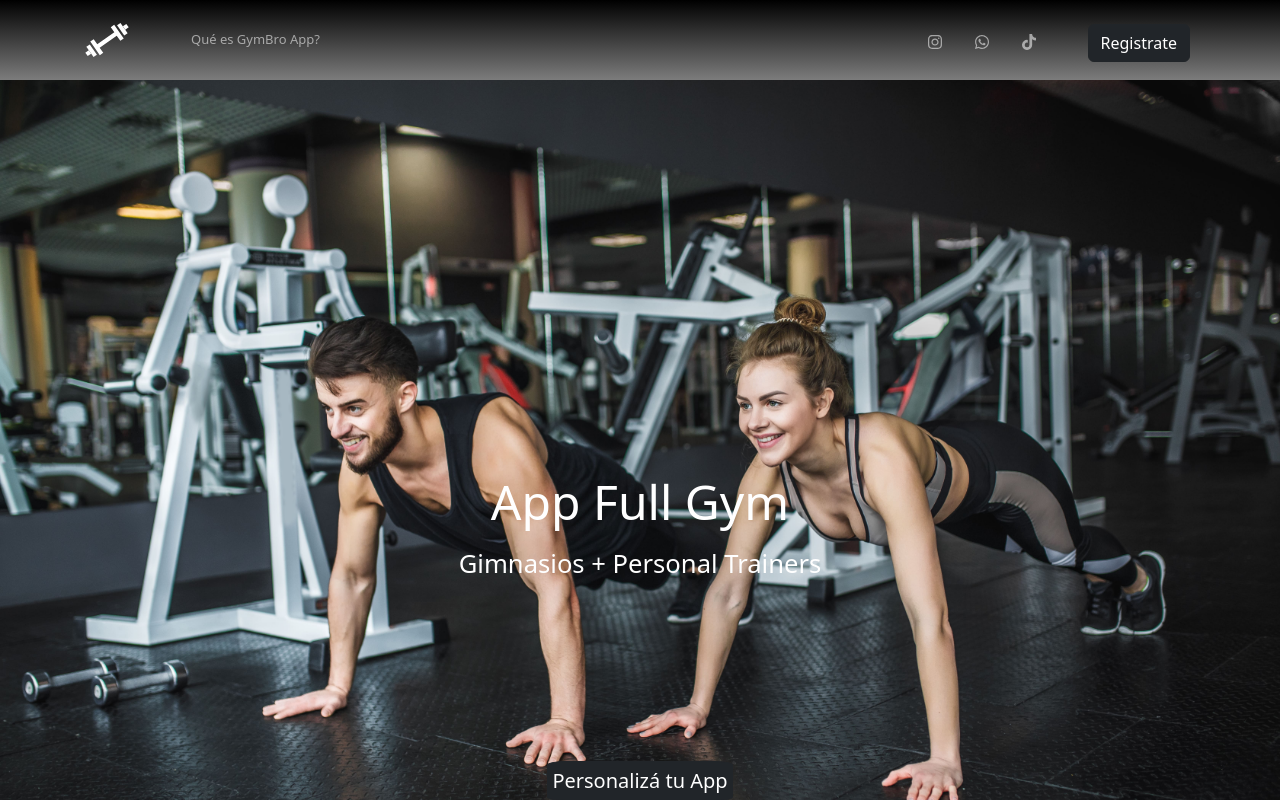
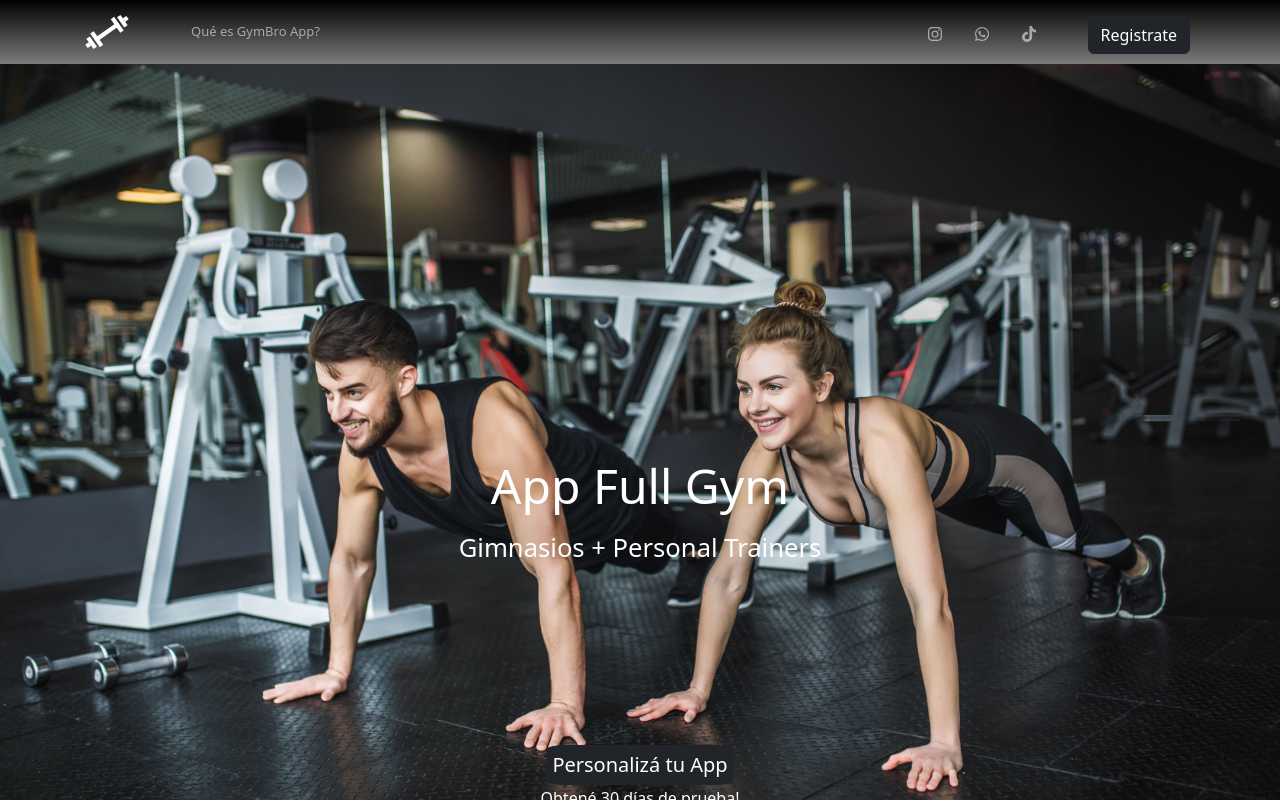
Before and after one commit to JuanjoPais/App-Full-Gym, a React (Create React App) app: page / in a window 1280 px wide. Shown: the top 800 px of the page. Built offline with nearby package versions, Linux system fonts and the light colour scheme.

Commit message:
ajusto ancho nav

```diff
--- a/src/components/Navbar/Navbar.css
+++ b/src/components/Navbar/Navbar.css
@@ -13,6 +13,10 @@
 	font-size: 50px;
 }
 
+.navbar {
+	--bs-navbar-padding-y: -0.5rem;
+}
+
 .links {
 	margin: 0 35px;
 	display: flex;
--- a/src/components/Navbar/Navbar.js
+++ b/src/components/Navbar/Navbar.js
@@ -20,7 +20,7 @@ function NavigationBar() {
 					<CgGym className="logo" />
 				</Navbar.Brand>
 
-				<Navbar.Toggle aria-controls="responsive-navbar-nav" />
+				<Navbar.Toggle aria-controls="responsive-navbar-nav" className="tog" />
 				<Navbar.Collapse id="responsive-navbar-nav">
 					<Nav className="me-auto">
 						<Nav.Link href="#features" className="queEs">
--- a/src/components/Portada/Portada.css
+++ b/src/components/Portada/Portada.css
@@ -37,7 +37,7 @@
 	font-size: medium;
 }
 
-@media (max-width: 600px) {
+@media (max-width: 800px) {
 	.portada {
 		background-image: url("../../../public/images/vista-frontal-persona-trans-telefono-inteligente\ \(2\).jpg");
 	}
```
